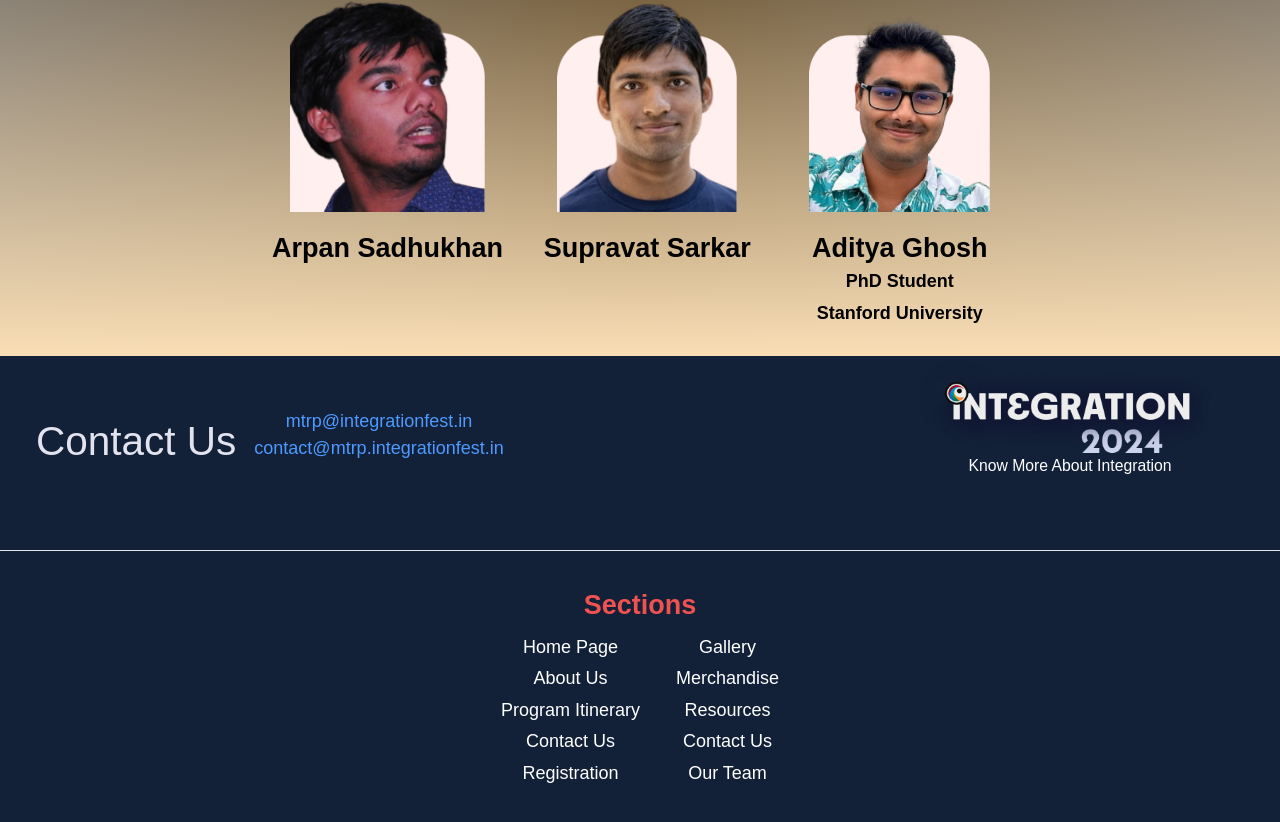
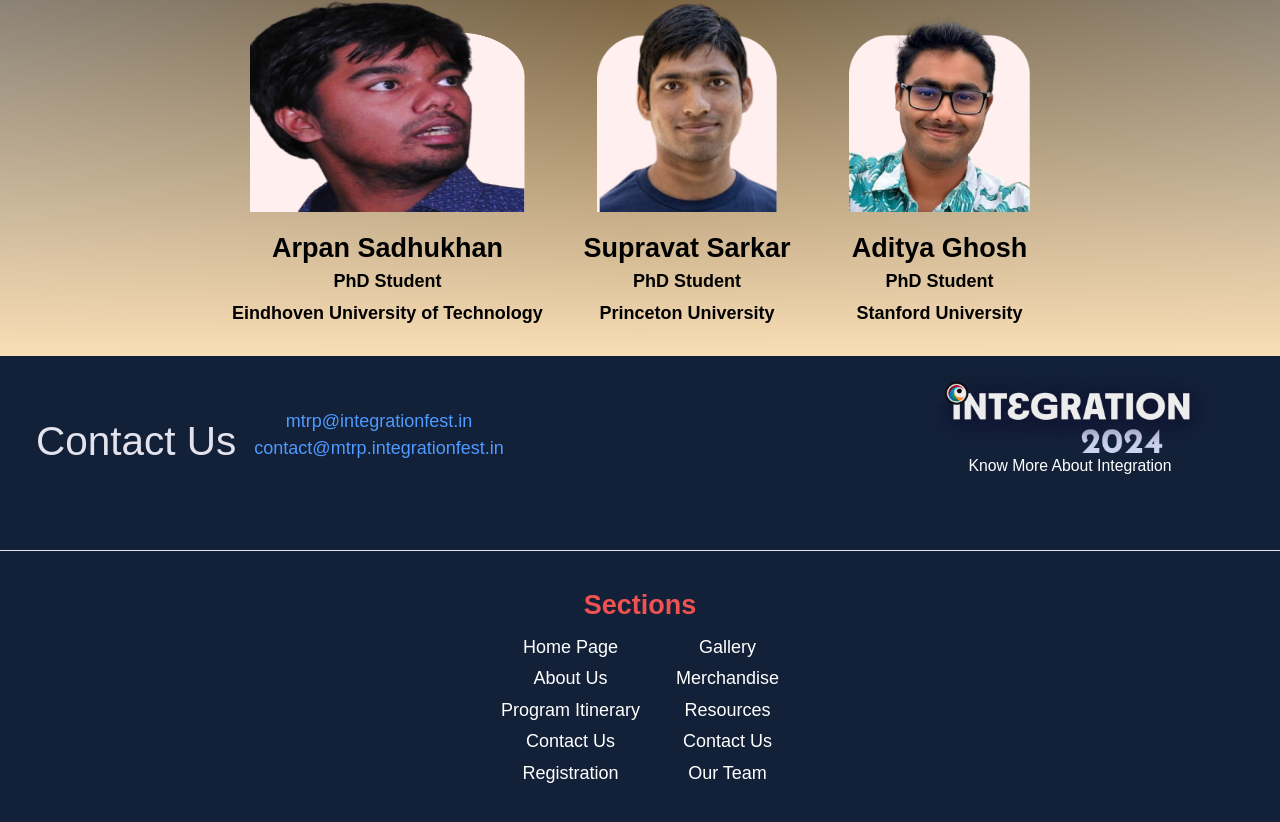
Before and after one commit to Integration-ISIK/mtrp-2024-website, a Next.js app: page / in a window 1280 px wide. Shown: the part 3406-4228 px from the top of the page. Built offline with nearby package versions, Linux system fonts and the light colour scheme; a web font is replaced by a local one.

Commit message:
Update page.tsx

```diff
--- a/app/page.tsx
+++ b/app/page.tsx
@@ -197,10 +197,14 @@ export default function Home() {
                     <div className='flex flex-col m-4'>
                         <img src="/img/past_speakers/Arpan_Sadhukhan.png" className="h-[10rem] md:h-[14rem] md:p-4" alt="" />
                         <a href="https://research.tue.nl/en/persons/arpan-sadhukhan"><p className='text-center md:text-2xl'>Arpan Sadhukhan</p></a>
+                        <p className='text-center md:text-l'>PhD Student</p>
+                        <p className='text-center md:text-l'>Eindhoven University of Technology</p>
                     </div>
                     <div className='flex flex-col m-4'>
                         <img src="/img/past_speakers/Supravat_Sarkar.png" className="h-[10rem] md:h-[14rem] md:p-4" alt="" />
                         <a href="https://www.math.princeton.edu/people/supravat-sarkar"><p className='text-center md:text-2xl'>Supravat Sarkar</p></a>
+                        <p className='text-center md:text-l'>PhD Student</p>
+                        <p className='text-center md:text-l'>Princeton University</p>
                     </div>
                     <div className='flex flex-col m-4'>
                         <img src="/img/past_speakers/aditya_ghosh.png" className="h-[10rem] md:h-[14rem] md:p-4" alt="" />
```
